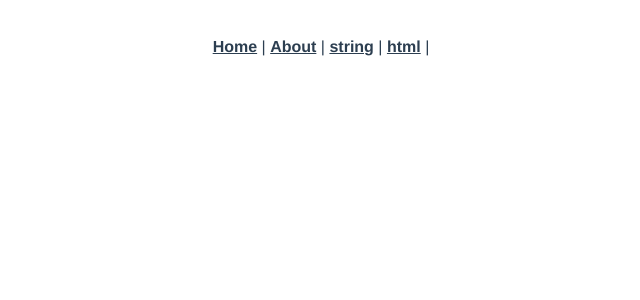
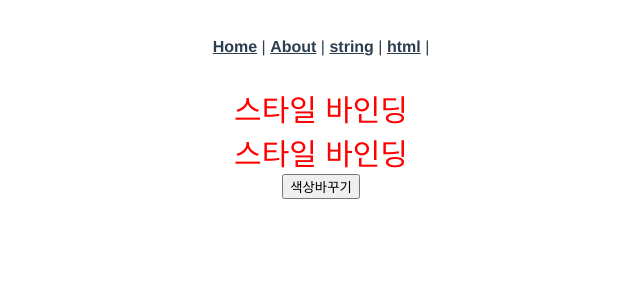
Before and after one commit to jskjw157/vue-example, a Vue app in the folder project/: page /databinding/style in a window 1280 px wide. Shown: the top 300 px of the page, without its empty margins (319-959 px from the left). Built offline with nearby package versions, Linux system fonts and the light colour scheme.

Commit message:
[ADD][데이터바인딩] style 바인딩 예제

```diff
--- a/project/src/router/index.js
+++ b/project/src/router/index.js
@@ -63,6 +63,21 @@
     path: '/databinding/class',
     name: 'DataBindingClassView',
     component: () => import(/* webpackChunkName: "databinding", webpackPrefetch:true */ '../views/1_databinding/DataBindingClassView.vue')
+  },
+  {
+    path: '/databinding/style',
+    name: 'DataBindingStyleView',
+    component: () => import(/* webpackChunkName: "databinding", webpackPrefetch:true */ '../views/1_databinding/DataBindingStyleView.vue')
+  },
+  {
+    path: '/event/click',
+    name: 'EventClickView',
+    component: () => import(/* webpackChunkName: "event", webpackPrefetch:true */ '../views/2_event/EventClickView.vue')
+  },
+  {
+    path: '/event/change',
+    name: 'EventChangeView',
+    component: () => import(/* webpackChunkName: "event", webpackPrefetch:true */ '../views/2_event/EventChangeView.vue')
   }
 ]
 
--- /dev/null
+++ b/project/src/views/1_databinding/DataBindingStyleView.vue
@@ -0,0 +1,39 @@
+<template>
+    <div>
+        <div style="color:red; font-size:30px">스타일 바인딩</div>
+        <div :style="style1">스타일 바인딩</div>
+        <button @click="style1.color='blue'">색상바꾸기</button>
+    </div>
+</template>
+<script>
+export default {
+    components: {},
+    data() {
+        return {
+            style1: {
+                color: 'red',
+                fontSize: '30px'
+            }
+        }
+    },
+    setup() {
+    },
+    created() {
+    },
+    mounted() {
+    },
+    unmounted() {
+    },
+    methods: {
+    }
+}
+</script>
+<style scoped>
+.active {
+    background-color: greenyellow;
+    font-weight: bold;
+}
+.text-red {
+    color: red;
+}
+</style>
```
